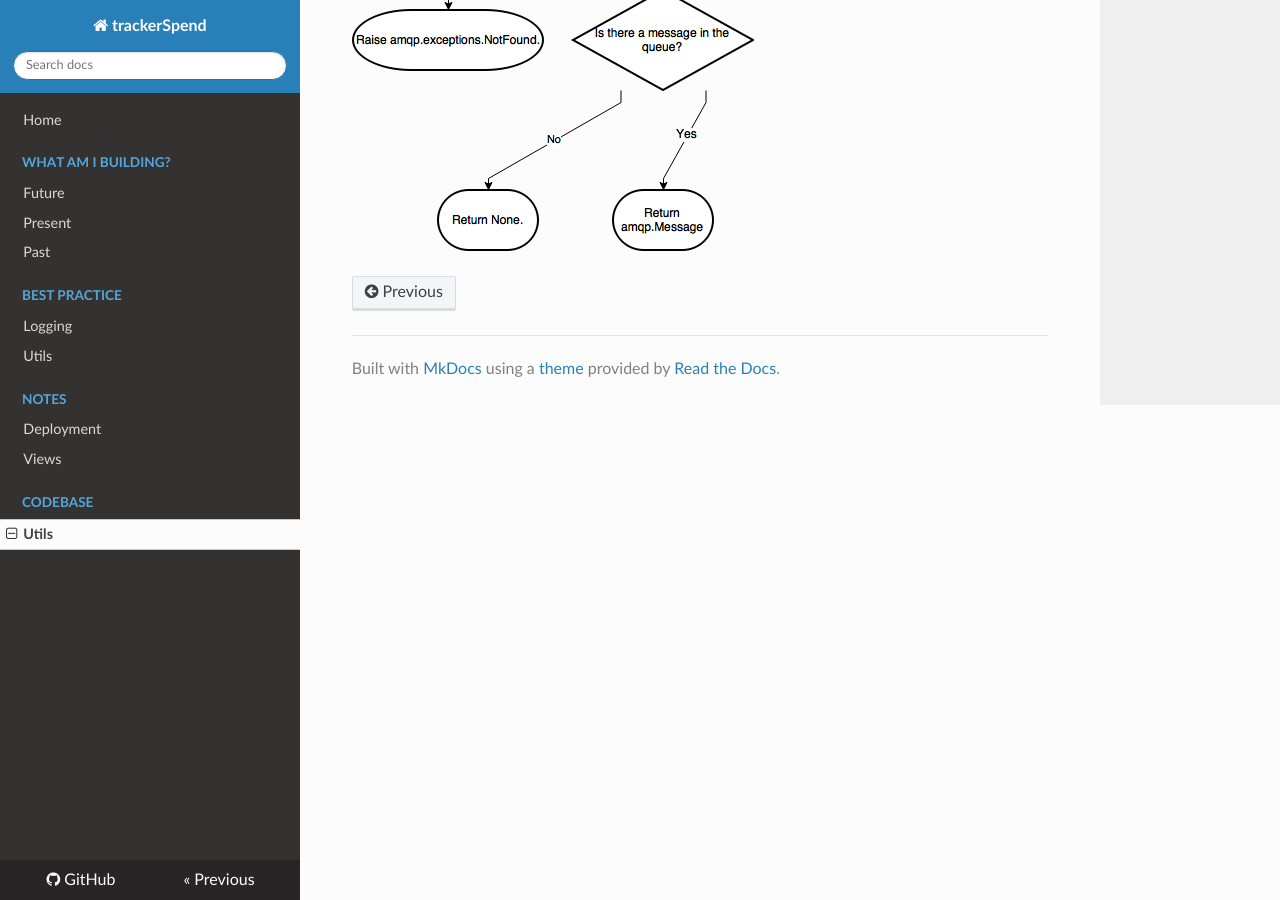
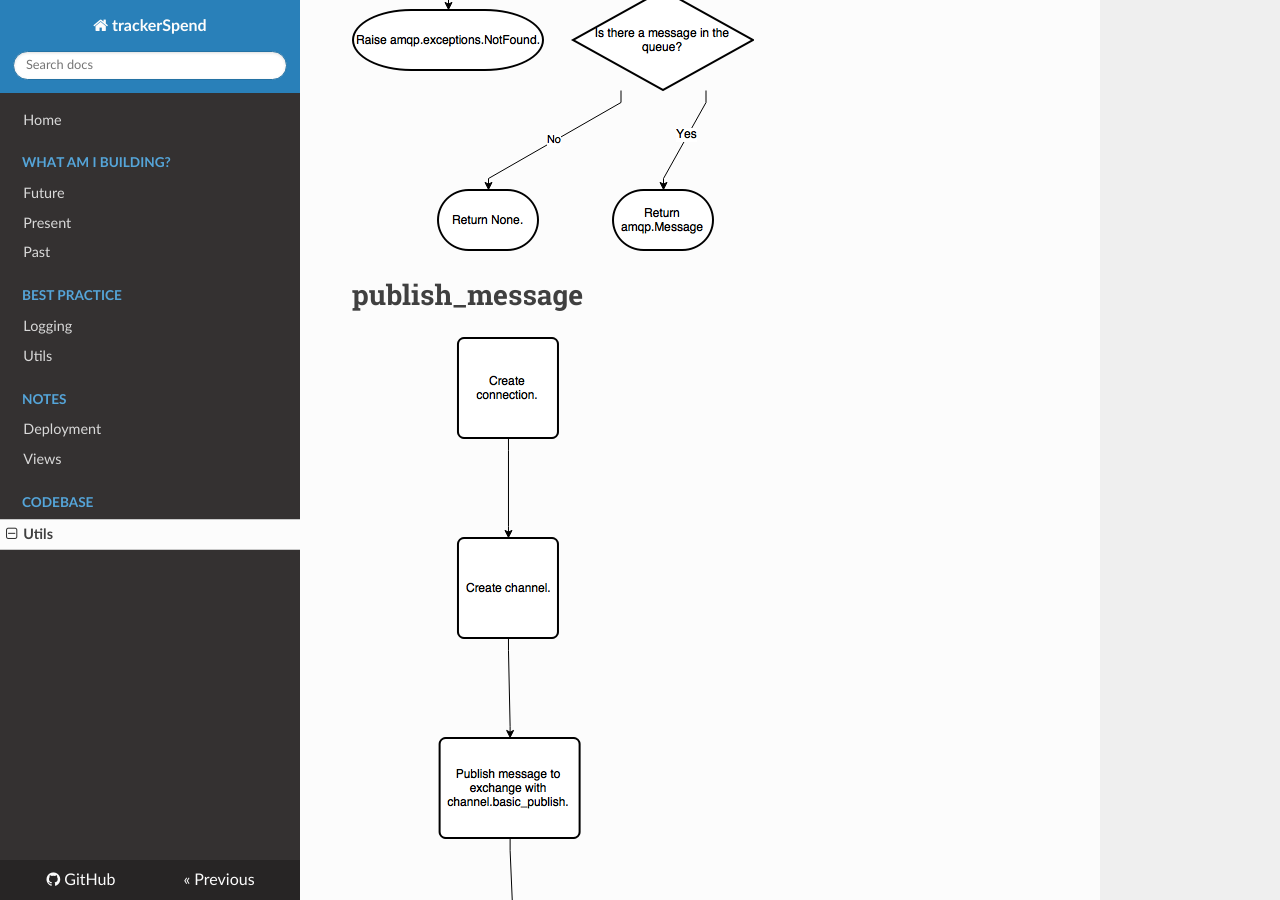
Before and after one commit to jdgillespie91/deprecated-trackerSpend, an MkDocs documentation site: the page built from docs/codebase/utils.md, in a window 1280 px wide and 900 px high, scrolled down 971 px. Built offline with MkDocs 1.6.1, drawn with Linux system fonts in a browser that asks for light colours; nearby versions of some CDN libraries; old or Windows-style settings are respelled for this version of MkDocs.

Commit message:
Add flow diagram for publish_message

```diff
--- a/docs/codebase/utils.md
+++ b/docs/codebase/utils.md
@@ -1,3 +1,7 @@
 # get_message
 
 ![get_message flowchart](get_message_flowchart.png)
+
+# publish_message
+
+![publish_message flowchart](publish_message_flowchart.png)
```
Also changed, not shown: docs/codebase/publish_message_flowchart.png (added).
